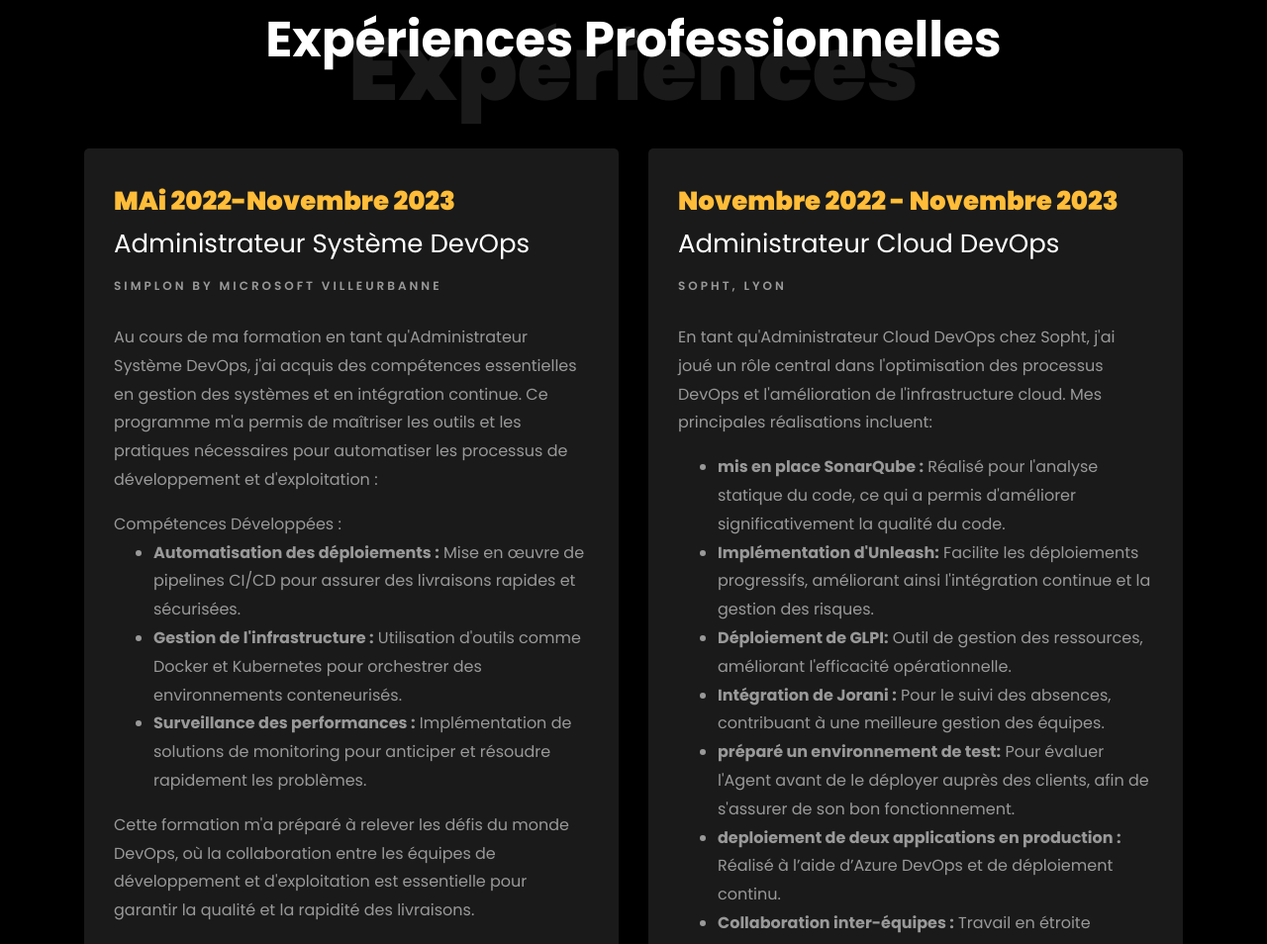
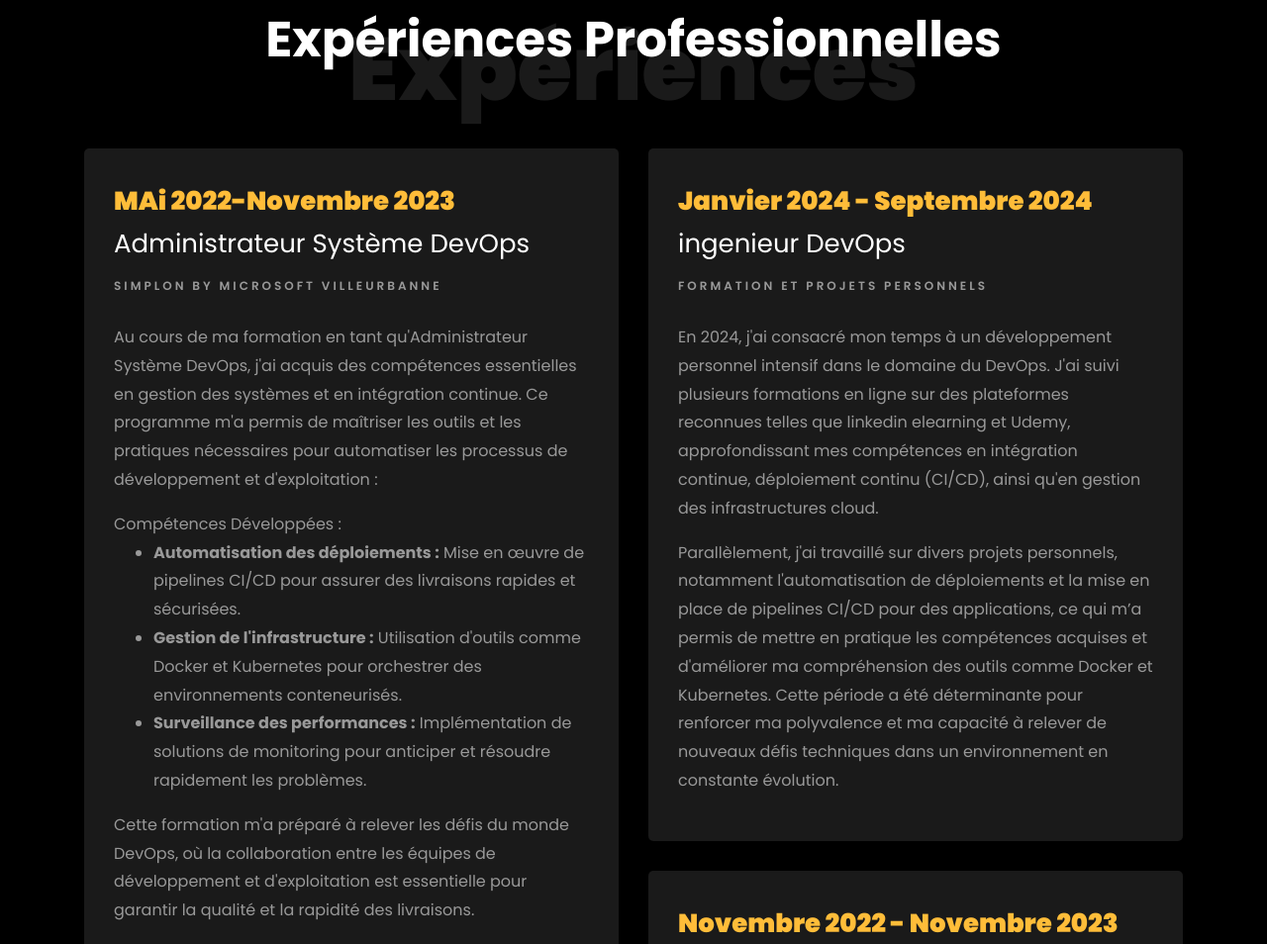
Before and after one commit to mahdibenkhider/Portfolio, a plain HTML site: page index.html in a window 1280 px wide. Shown: the part 2546-3500 px from the top of the page at 99% size. Drawn offline with Linux system fonts and the light colour scheme; files whose address does not match are found by name.

Commit message:
ajuster l'image

```diff
--- a/index.html
+++ b/index.html
@@ -103,7 +103,7 @@
     			<div class="col-md-6 col-lg-5 d-flex">
     				<div class="img-about img d-flex align-items-stretch">
     					<div class="overlay"></div>
-	    				<div class="img d-flex align-self-stretch align-items-center" style="background-image:url(images/bg_1.png);">
+						<div class="img d-flex align-self-stretch align-items-center" style="background-image:url(images/bg_1.png);">
 	    				</div>
     				</div>
     			</div>
@@ -205,14 +205,26 @@
     			</div>
 
     			<div class="col-md-6">
+					<div class="Expériences-wrap ftco-animate">
+						<span class="date">Janvier 2024 - Septembre 2024</span>
+						<h2>ingenieur DevOps</h2>
+						<span class="position">Formation et Projets Personnels</span>
+						<p class="mt-4">En 2024, j'ai consacré mon temps à un développement personnel intensif dans le domaine du DevOps.
+							J'ai suivi plusieurs formations en ligne sur des plateformes reconnues telles que linkedin elearning et Udemy, approfondissant mes compétences en intégration continue,
+							déploiement continu (CI/CD), ainsi qu'en gestion des infrastructures cloud.
+						</p>
+						<p>Parallèlement, j'ai travaillé sur divers projets personnels, notamment l'automatisation de déploiements et la mise en place de pipelines CI/CD pour des applications,
+							ce qui m’a permis de mettre en pratique les compétences acquises et d'améliorer ma compréhension des outils comme Docker et Kubernetes.
+							Cette période a été déterminante pour renforcer ma polyvalence et ma capacité à relever de nouveaux défis techniques dans un environnement en constante évolution.
+						</p>
+					</div>
+
     				<div class="Expériences-wrap ftco-animate">
     					<span class="date">Novembre 2022 - Novembre 2023</span>
     					<h2>Administrateur Cloud DevOps</h2>
     					<span class="position">Sopht, Lyon</span>
     					<p class="mt-4">En tant qu'Administrateur Cloud DevOps chez Sopht, j'ai joué un rôle central
 							 dans l'optimisation des processus DevOps et l'amélioration de l'infrastructure cloud. Mes principales réalisations incluent:
-
-
 						<ul>
 							<li><strong>mis en place SonarQube :</strong> Réalisé pour l'analyse statique du code, ce qui a permis d'améliorer significativement la qualité du code.</li>
 							<li><strong>Implémentation d'Unleash:</strong> Facilite les déploiements progressifs, améliorant ainsi l'intégration continue et la gestion des risques. </li>
@@ -242,6 +254,7 @@
 						Cette expérience m'a permis de développer une grande adaptabilité, une rigueur dans l'exécution des tâches et une capacité à travailler
 						efficacement de manière autonome tout en maintenant d'excellentes relations avec les clients et les partenaires.</p>
     				</div>
+
     				<div class="Expériences-wrap ftco-animate">
 						<span class="date">2011-2015</span>
 						<h2>Gerant dans magasin de vente et de maintenance en informatique</h2>
@@ -256,6 +269,7 @@
     				</div>
     			</div>
     		</div>
+
     		<div class="row justify-content-center mt-5">
     			<div class="col-md-6 text-center ftco-animate">
     				<p><a href="./El Mahdi_Benkhider.pdf" class="btn btn-primary py-3 px-3" target="_blank" >Download CV</a></p>
```
